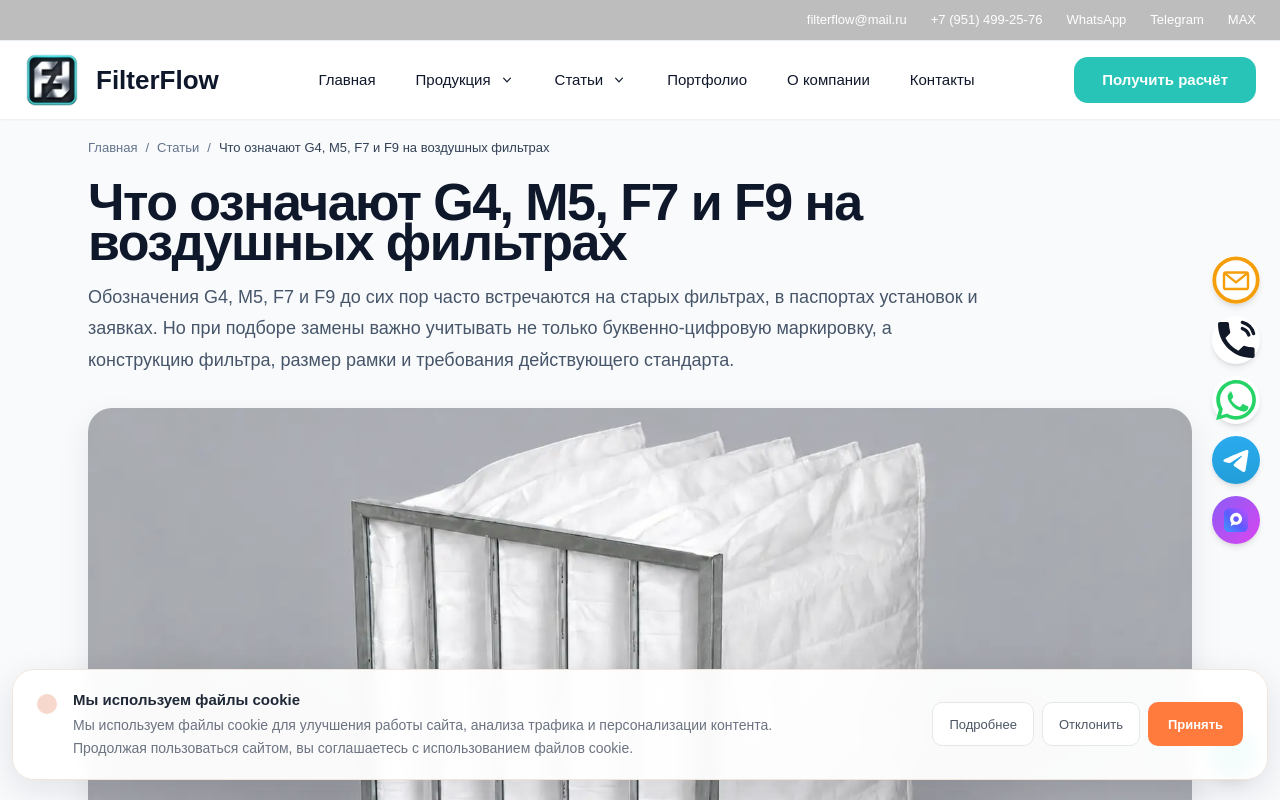
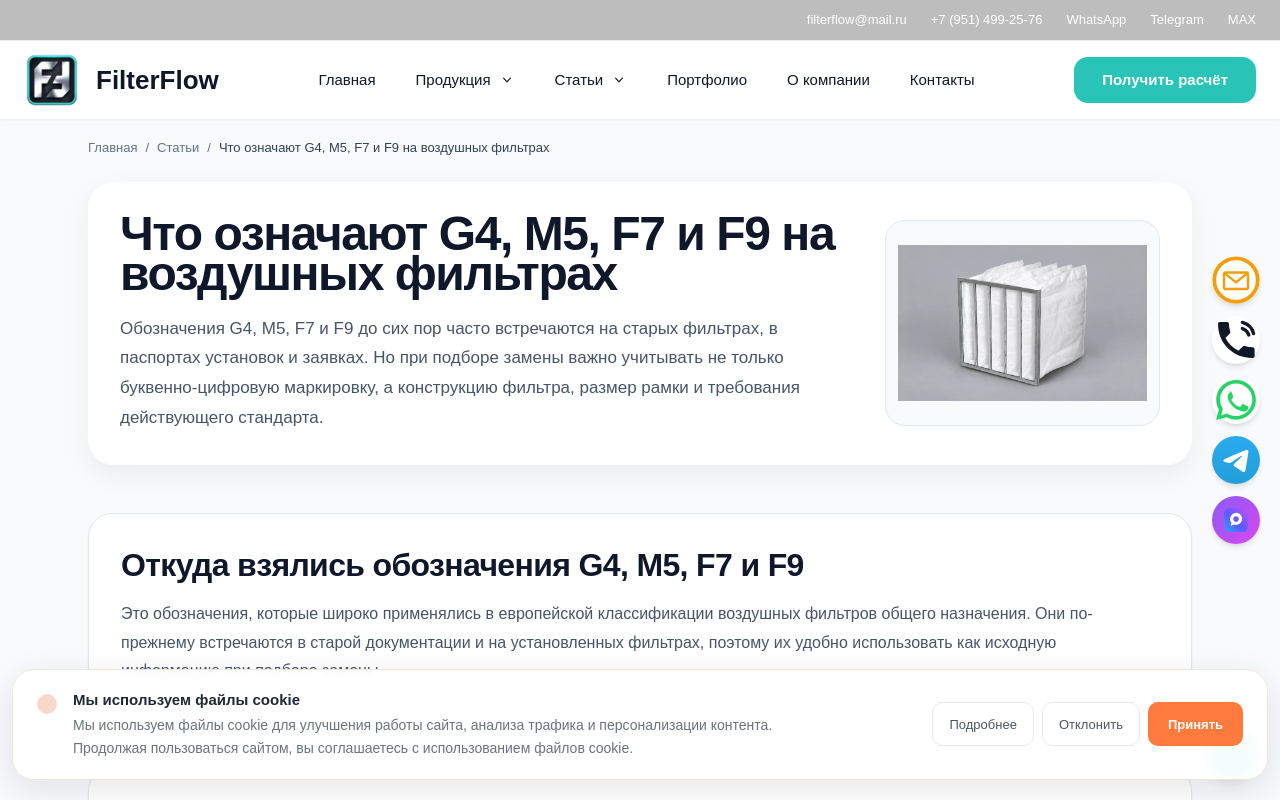
Before and after one commit to karipupkina-ux/filterflow-next, a Next.js app: page /blog/klassy-g4-m5-f7-f9 in a window 1280 px wide. Shown: the top 800 px of the page. Built offline with nearby package versions, Linux system fonts and the light colour scheme.

Commit message:
UI: make SEO article hero images compact

```diff
--- a/app/components/ClusterArticlePage.tsx
+++ b/app/components/ClusterArticlePage.tsx
@@ -71,25 +71,27 @@ export default function ClusterArticlePage({
             </ol>
           </nav>
 
-          <header className="mt-6">
-            <h1 className="max-w-5xl text-3xl font-bold leading-[1.1] tracking-[-0.03em] text-[#0f172a] sm:text-4xl lg:text-[52px]">
+          <header className="mt-6 grid items-center gap-7 rounded-[26px] bg-white p-6 shadow-[0_10px_28px_rgba(15,23,42,0.06)] sm:p-8 lg:grid-cols-[1.45fr_0.55fr] lg:gap-10">
+            <div>
+              <h1 className="max-w-4xl text-3xl font-bold leading-[1.1] tracking-[-0.03em] text-[#0f172a] sm:text-4xl lg:text-[48px]">
                 {title}
               </h1>
-            <p className="mt-5 max-w-4xl text-[16px] leading-[1.75] text-[#475569] sm:text-[18px]">
+              <p className="mt-5 max-w-3xl text-[16px] leading-[1.75] text-[#475569] sm:text-[17px]">
                 {intro}
               </p>
-          </header>
+            </div>
 
-          <div className="relative mt-8 aspect-[16/8.5] overflow-hidden rounded-[24px] bg-white shadow-[0_12px_32px_rgba(15,23,42,0.08)]">
+            <div className="relative mx-auto aspect-[4/3] w-full max-w-[360px] overflow-hidden rounded-[20px] border border-[#e2e8f0] bg-[#f8fafc]">
               <Image
                 src={image}
                 alt={imageAlt}
                 fill
-              sizes="(max-width: 1024px) 100vw, 1152px"
-              className="object-cover"
+                sizes="(max-width: 1024px) 360px, 32vw"
+                className="object-contain p-3"
                 priority
               />
             </div>
+          </header>
 
           <div className="mt-12 space-y-12">
             {sections.map((section) => (
```
Lines whose indentation alone changed are shown as unchanged.
